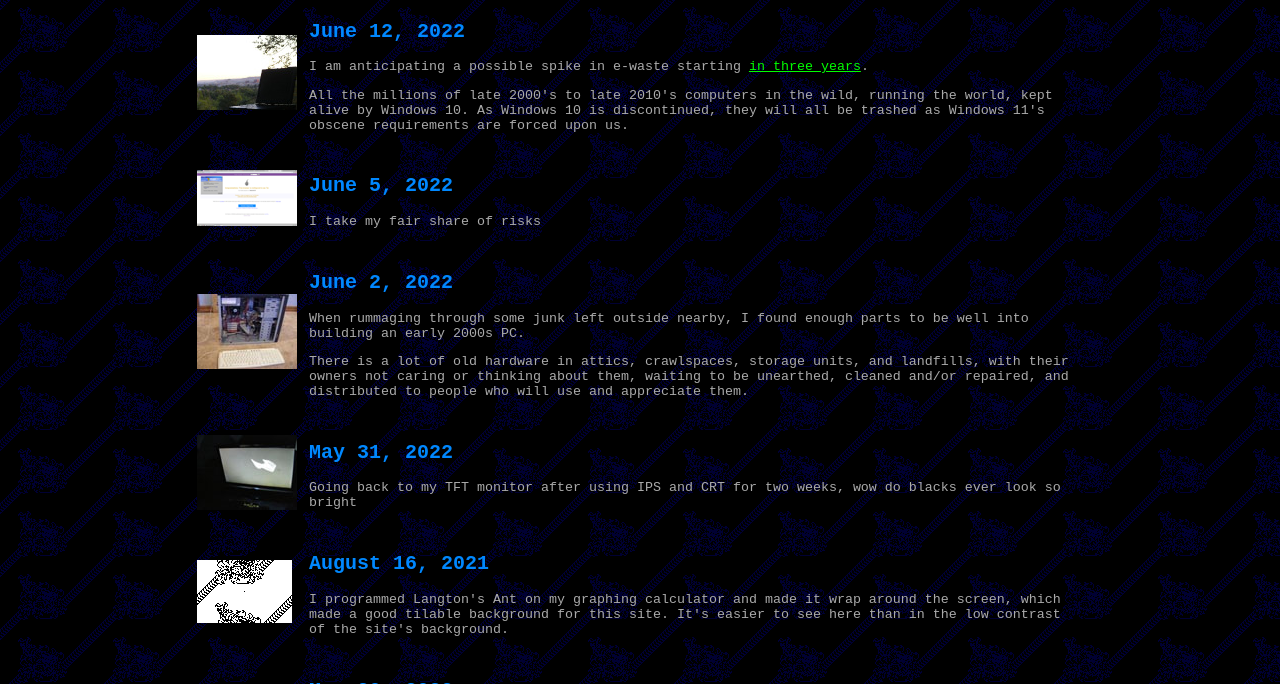
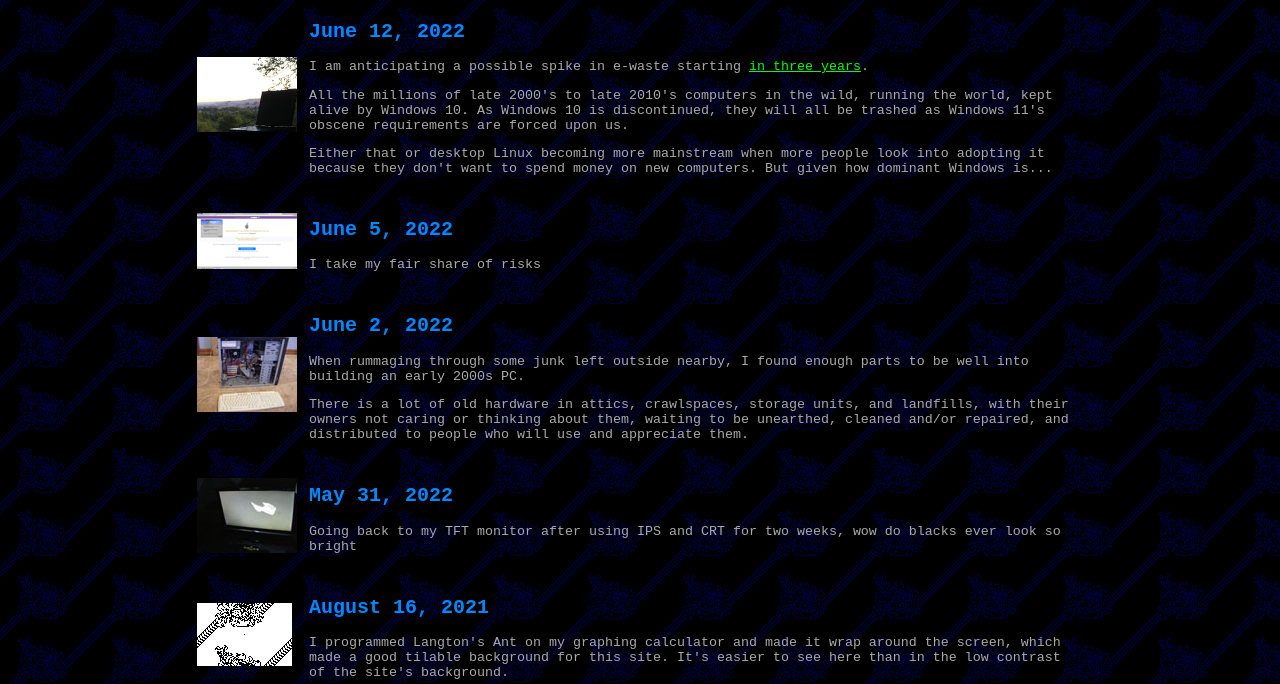
Before and after one commit to ClosedGL2/ClosedGL2.github.io, a plain HTML site: page gallery/index.html in a window 1280 px wide. Shown: the part 98-782 px from the top of the page. Drawn offline with Linux system fonts and the light colour scheme.

Commit message:
06/12/22

```diff
--- a/gallery/index.html
+++ b/gallery/index.html
@@ -24,6 +24,7 @@ body{background:url("../pix/bg.gif") repeat fixed}
 			<h2>June 12, 2022</h2>
 			<p>I am anticipating a possible spike in e-waste starting <a href="https://docs.microsoft.com/en-us/lifecycle/products/windows-10-home-and-pro#support-dates">in three years</a>.</p>
 			<p>All the millions of late 2000's to late 2010's computers in the wild, running the world, kept alive by Windows 10. As Windows 10 is discontinued, they will all be trashed as Windows 11's obscene requirements are forced upon us.</p>
+			<p>Either that or desktop Linux becoming more mainstream when more people look into adopting it because they don't want to spend money on new computers. But given how dominant Windows is...</p>
 		</td>
 	</tr>
 	<tr>
```
